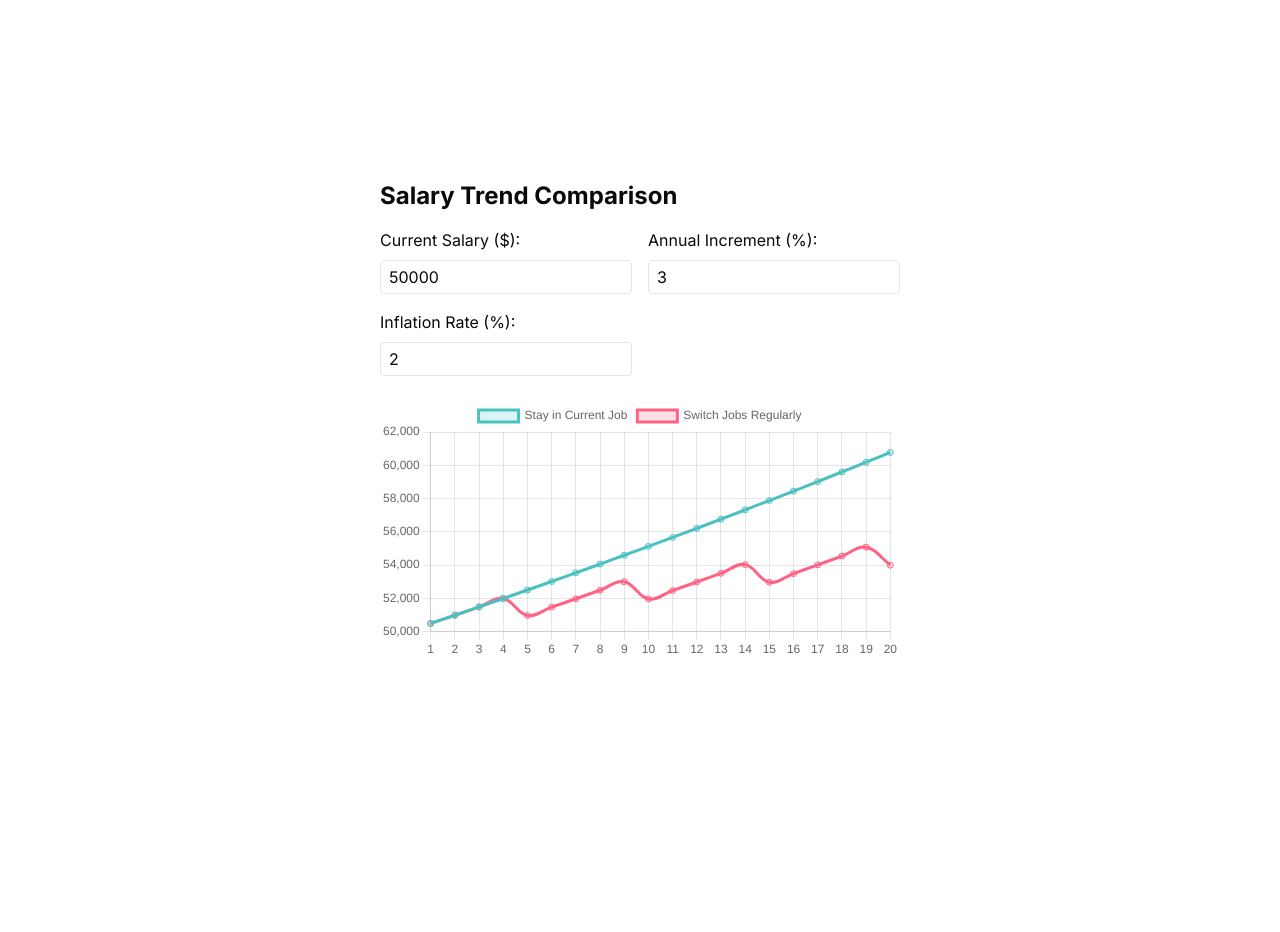
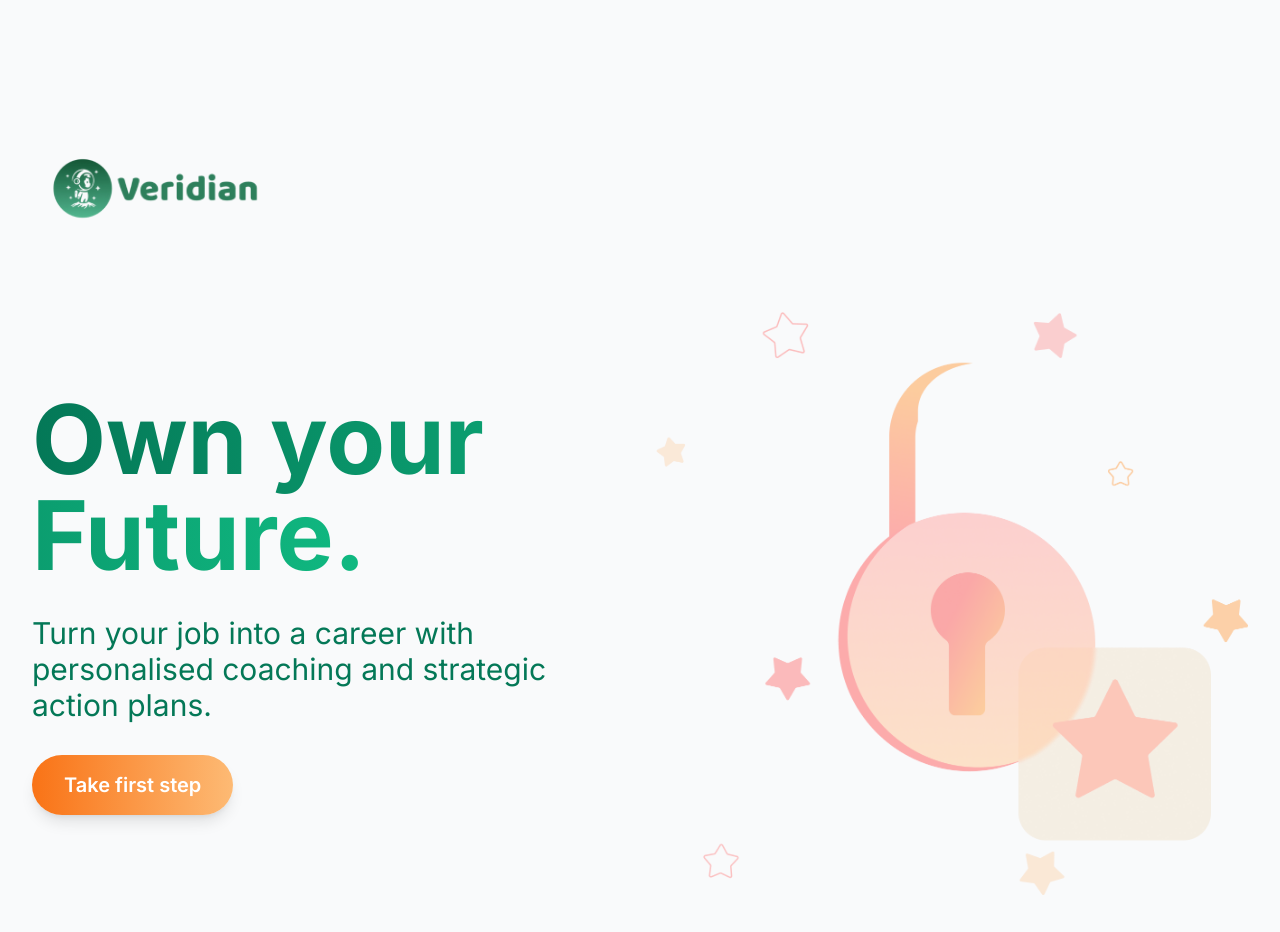
Before and after one commit to AlessioChen/Veridian-Front-End, a Next.js app: page / in a window 1280 px wide. Shown: the top 932 px of the page. Before the commit the page ends 840 px from the top, so only its background shows below. Built offline with nearby package versions, Linux system fonts and the light colour scheme.

Commit message:
update land page

```diff
--- a/src/app/globals.css
+++ b/src/app/globals.css
@@ -4,6 +4,7 @@
 
 body {
   font-family: Arial, Helvetica, sans-serif;
+  background-color: rgba(189, 222, 203, 0.2);
 }
 
 @layer base {
--- a/src/app/page.tsx
+++ b/src/app/page.tsx
@@ -1,13 +1,50 @@
-import SalaryChart from "@/components/SalaryChart";
+import Image from "next/image";
 
-export default function Home() {
-  return (
-    <div className="grid grid-rows-[20px_1fr_20px] items-center justify-items-center min-h-screen p-8 pb-20 gap-16 sm:p-20 font-[family-name:var(--font-geist-sans)]">
-      <main className="flex flex-col gap-8 row-start-2 items-center sm:items-start">
-        <SalaryChart/>
-      </main>
-      <footer className="row-start-3 flex gap-6 flex-wrap items-center justify-center">
-      </footer>
-    </div>
-  );
+export default function Component() {
+    return (
+        <div className="min-h-screen bg-gray-50">
+            <div className="container mx-auto px-8 py-16">
+                <header className="mb-2">
+                    <div className="flex items-center gap-4">
+                        <Image
+                            src="/logo.png"
+                            alt="Veridian Logo"
+                            width={240}
+                            height={80}
+                            className="h-auto"
+                        />
+                    </div>
+                </header>
+
+                <main className="relative grid lg:grid-cols-2 gap-8 items-center">
+
+                    <div className="relative space-y-8 z-10">
+                        <h1 className="text-4xl md:text-5xl lg:text-8xl font-bold">
+                              <span className="bg-gradient-to-r from-emerald-700 to-emerald-500 bg-clip-text text-transparent">
+                                Own your Future.
+                              </span>
+                        </h1>
+
+                        <p className="text-2xl md:text-3xl text-emerald-700 max-w-2xl">
+                            Turn your job into a career with personalised coaching and
+                            strategic action plans.
+                        </p>
+
+                        <button className="px-8 py-4 rounded-full bg-gradient-to-r from-orange-500 to-orange-300 text-white text-xl font-semibold shadow-lg hover:shadow-2xl transition-shadow">
+                            Take first step
+                        </button>
+                    </div>
+
+                    <Image
+                        src="/lock.png"
+                        alt="lock"
+                        width={500}
+                        height={100}
+                        className="w-full h-full object-cover opacity-50" // Cover background and add opacity
+                    />
+
+                </main>
+            </div>
+        </div>
+    );
 }
```
Also changed, not shown: public/lock.png (added), public/logo.png (added).
